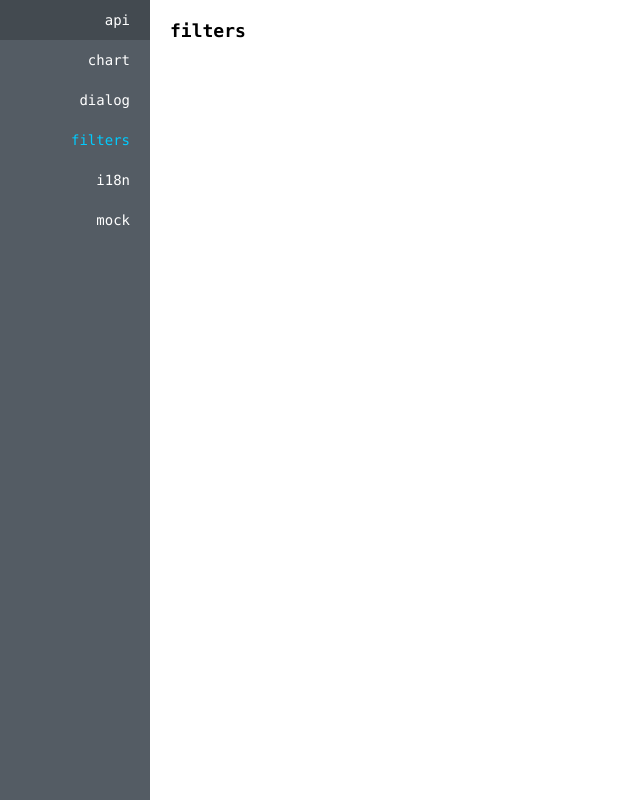
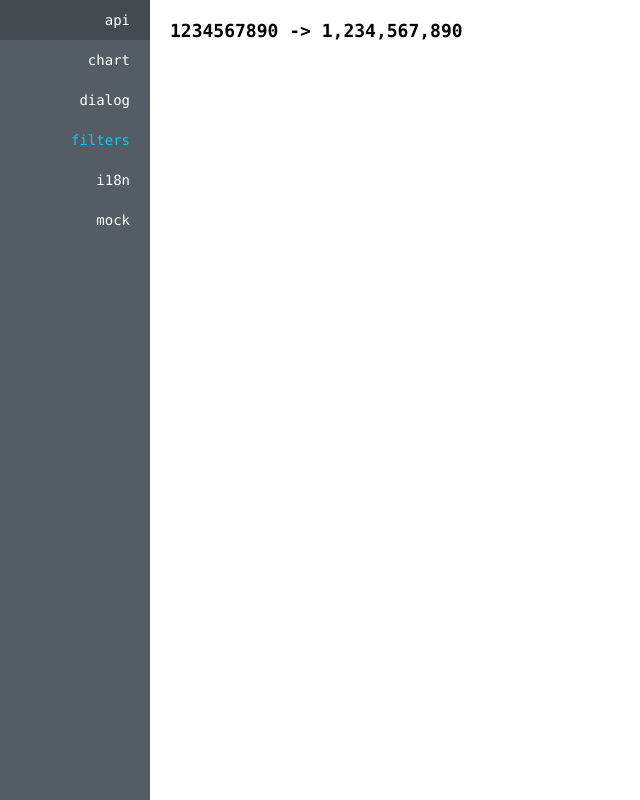
Before and after one commit to 660e/template-vue-2x-element, a Vue app: page /#/demo/chart in a window 1280 px wide. Both pictures are taken after a click on the item "filters". Shown: the whole page, without its empty margins (0-640 px from the left). Built offline with nearby package versions, Linux system fonts and the light colour scheme.

Commit message:
init filters

```diff
--- a/src/views/demo/filters.vue
+++ b/src/views/demo/filters.vue
@@ -1,3 +1,13 @@
 <template>
-  <h1>filters</h1>
+  <h1>{{ n }} -> {{ n|toThousandFilter }}</h1>
 </template>
+
+<script>
+export default {
+  data() {
+    return {
+      n: 1234567890
+    };
+  }
+};
+</script>
```
